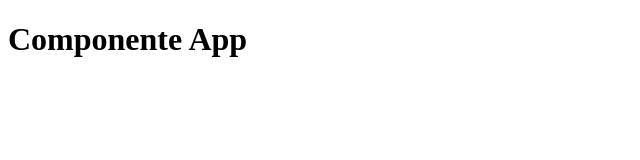
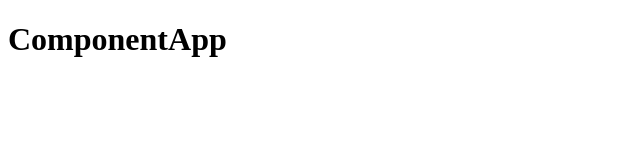
Before and after one commit to ericafnunes/my-finances, an Angular app: page / in a window 1280 px wide. Shown: the top 160 px of the page, without its empty margins (0-640 px from the left). Built offline with nearby package versions, Linux system fonts and the light colour scheme.

Commit message:
iniciando projeto e alterando inline template

```diff
--- a/src/app/app.component.html
+++ b/src/app/app.component.html
@@ -1 +1 @@
-<h1>Componente App</h1>
+<h1>ComponentApp</h1>
```
